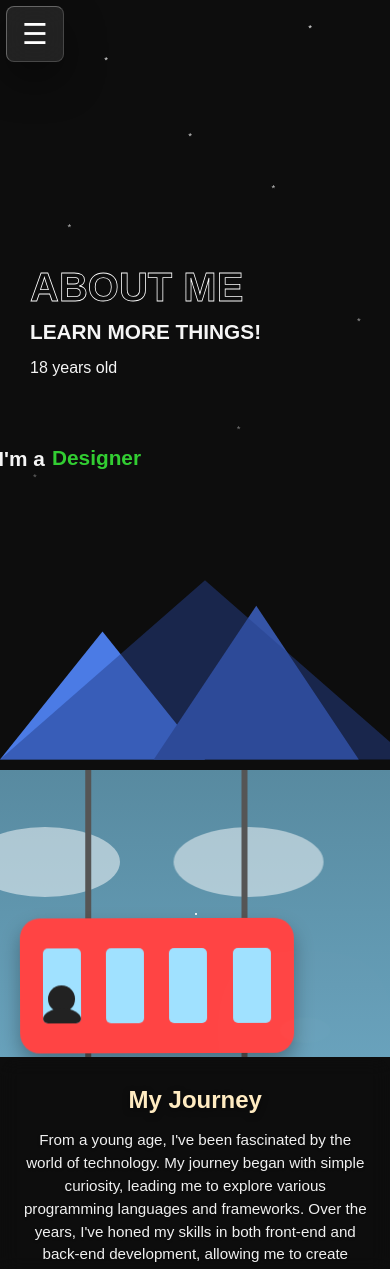
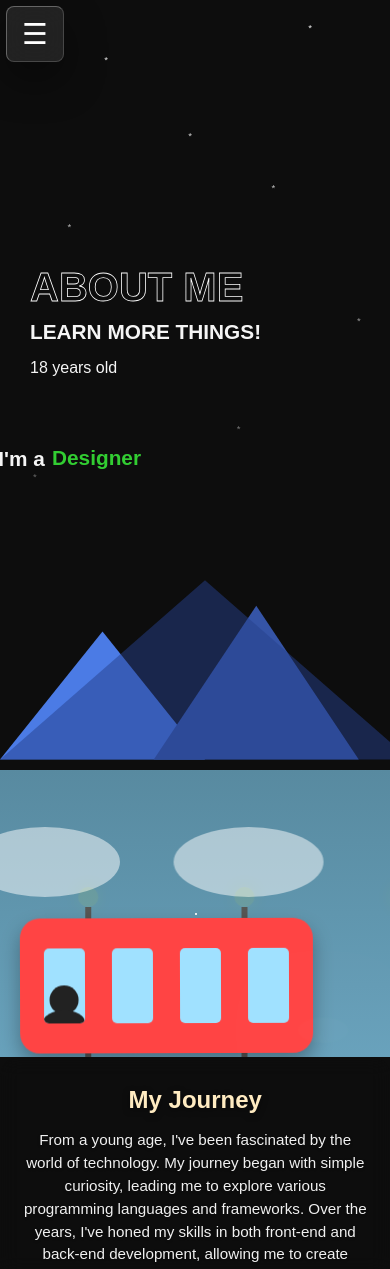
Before and after one commit to Wgannnn/CV, an Angular app: page /about in a window 390 px wide. Shown: the top 1269 px of the page. Built offline with nearby package versions, Linux system fonts and the light colour scheme.

Commit message:
Updated Mobile CSS

```diff
--- a/src/app/read-about-me/read-about-me.css
+++ b/src/app/read-about-me/read-about-me.css
@@ -837,14 +837,14 @@ p {
   }
 
   .bus {
-    width: 65%;
+    width: 70%;
   }
     .lamp::before {
-    height: 300px;
+    height: 150px;
     /* lamp pole */
   }
 
   .lamp-bulb {
-    bottom: 300px;
+    bottom: 150px;
   }
 }
```
